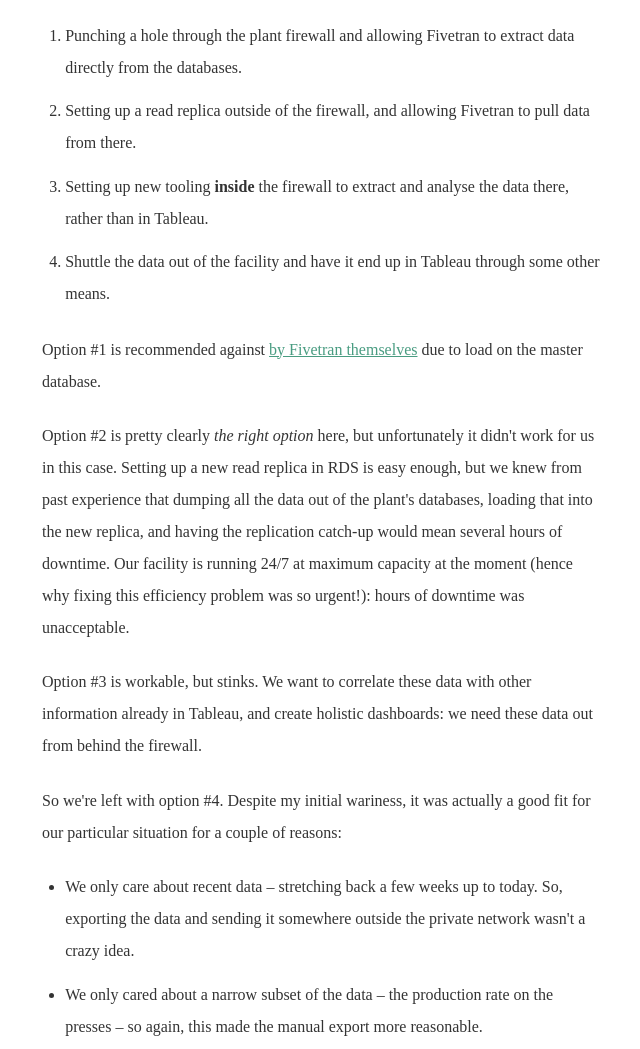
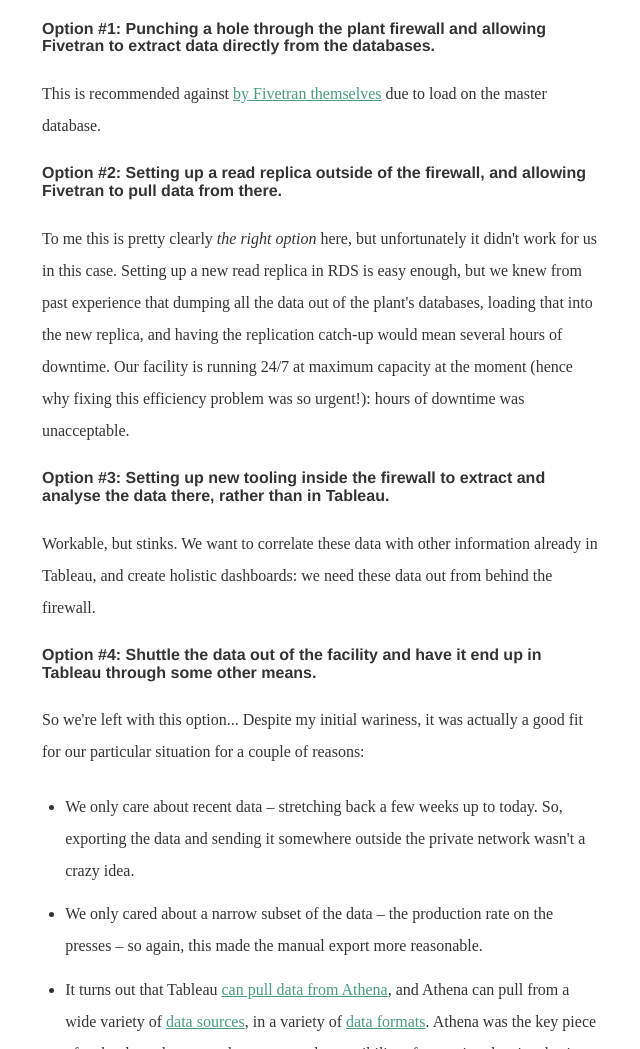
Before and after one commit to goodgravy/goodgravy.github.io, a Gatsby site: page /s3-and-athena/ in a window 1280 px wide. Shown: the part 1446-2495 px from the top of the page, without its empty margins (368-1008 px from the left). Built offline with nearby package versions, Linux system fonts and the light colour scheme; Gatsby itself is replaced by a stand-in of ours; some packages are replaced by stand-ins of ours; what typography-theme-judah would draw is missing.

Commit message:
feat: update athena formatting

```diff
--- a/content/posts/s3-and-athena.md
+++ b/content/posts/s3-and-athena.md
@@ -38,18 +38,17 @@
 ## Liberating the inaccessible data
 We had a few options to be able to munge and understand the data from our plant. These included:
 
-1. Punching a hole through the plant firewall and allowing Fivetran to extract data directly from the databases.
-1. Setting up a read replica outside of the firewall, and allowing Fivetran to pull data from there.
-1. Setting up new tooling **inside** the firewall to extract and analyse the data there, rather than in Tableau.
-1. Shuttle the data out of the facility and have it end up in Tableau through some other means.
+#### Option #1: Punching a hole through the plant firewall and allowing Fivetran to extract data directly from the databases.
+This is recommended against [by Fivetran themselves](https://fivetran.com/docs/databases/mysql/setup-guide#allowportaccess) due to load on the master database.
 
-Option #1 is recommended against [by Fivetran themselves](https://fivetran.com/docs/databases/mysql/setup-guide#allowportaccess) due to load on the master database.
+#### Option #2: Setting up a read replica outside of the firewall, and allowing Fivetran to pull data from there.
+To me this is pretty clearly _the right option_ here, but unfortunately it didn't work for us in this case. Setting up a new read replica in RDS is easy enough, but we knew from past experience that dumping all the data out of the plant's databases, loading that into the new replica, and having the replication catch-up would mean several hours of downtime. Our facility is running 24/7 at maximum capacity at the moment (hence why fixing this efficiency problem was so urgent!): hours of downtime was unacceptable.
 
-Option #2 is pretty clearly _the right option_ here, but unfortunately it didn't work for us in this case. Setting up a new read replica in RDS is easy enough, but we knew from past experience that dumping all the data out of the plant's databases, loading that into the new replica, and having the replication catch-up would mean several hours of downtime. Our facility is running 24/7 at maximum capacity at the moment (hence why fixing this efficiency problem was so urgent!): hours of downtime was unacceptable.
+#### Option #3: Setting up new tooling **inside** the firewall to extract and analyse the data there, rather than in Tableau.
+Workable, but stinks. We want to correlate these data with other information already in Tableau, and create holistic dashboards: we need these data out from behind the firewall.
 
-Option #3 is workable, but stinks. We want to correlate these data with other information already in Tableau, and create holistic dashboards: we need these data out from behind the firewall.
-
-So we're left with option #4. Despite my initial wariness, it was actually a good fit for our particular situation for a couple of reasons:
+#### Option #4: Shuttle the data out of the facility and have it end up in Tableau through some other means.
+So we're left with this option... Despite my initial wariness, it was actually a good fit for our particular situation for a couple of reasons:
 
 - We only care about recent data – stretching back a few weeks up to today. So, exporting the data and sending it somewhere outside the private network wasn't a crazy idea.
 - We only cared about a narrow subset of the data – the production rate on the presses – so again, this made the manual export more reasonable.
```
